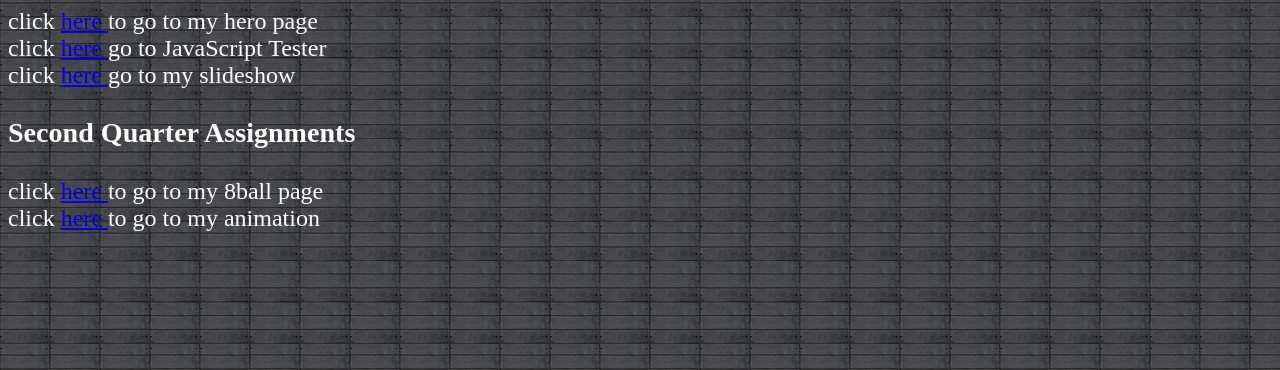
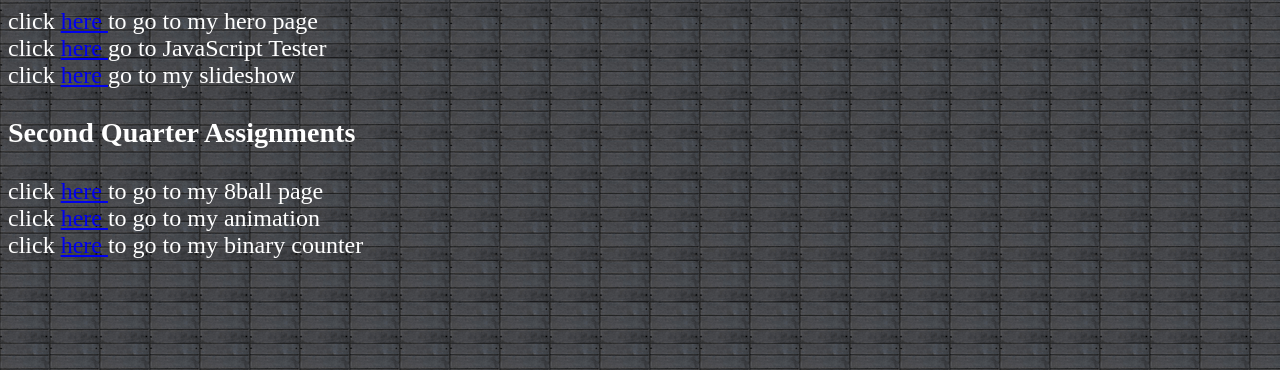
Before and after one commit to p3garneau22/myWebSite, a plain HTML site: page index.html in a window 1280 px wide. Shown: the part 430-800 px from the top of the page. Drawn offline with Linux system fonts and the light colour scheme.

Commit message:
Add files via upload

```diff
--- a/index.html
+++ b/index.html
@@ -29,6 +29,8 @@ click <a href="slideshow.html"> here </a> go to my slideshow
 click <a href="magic8ball.html"> here </a> to go to my 8ball page
 </br>
 click <a href="anim1.html"> here </a> to go to my animation
+</br>
+click <a href="bincounter.html"> here </a> to go to my binary counter
 
 </font>
 </body>
```
